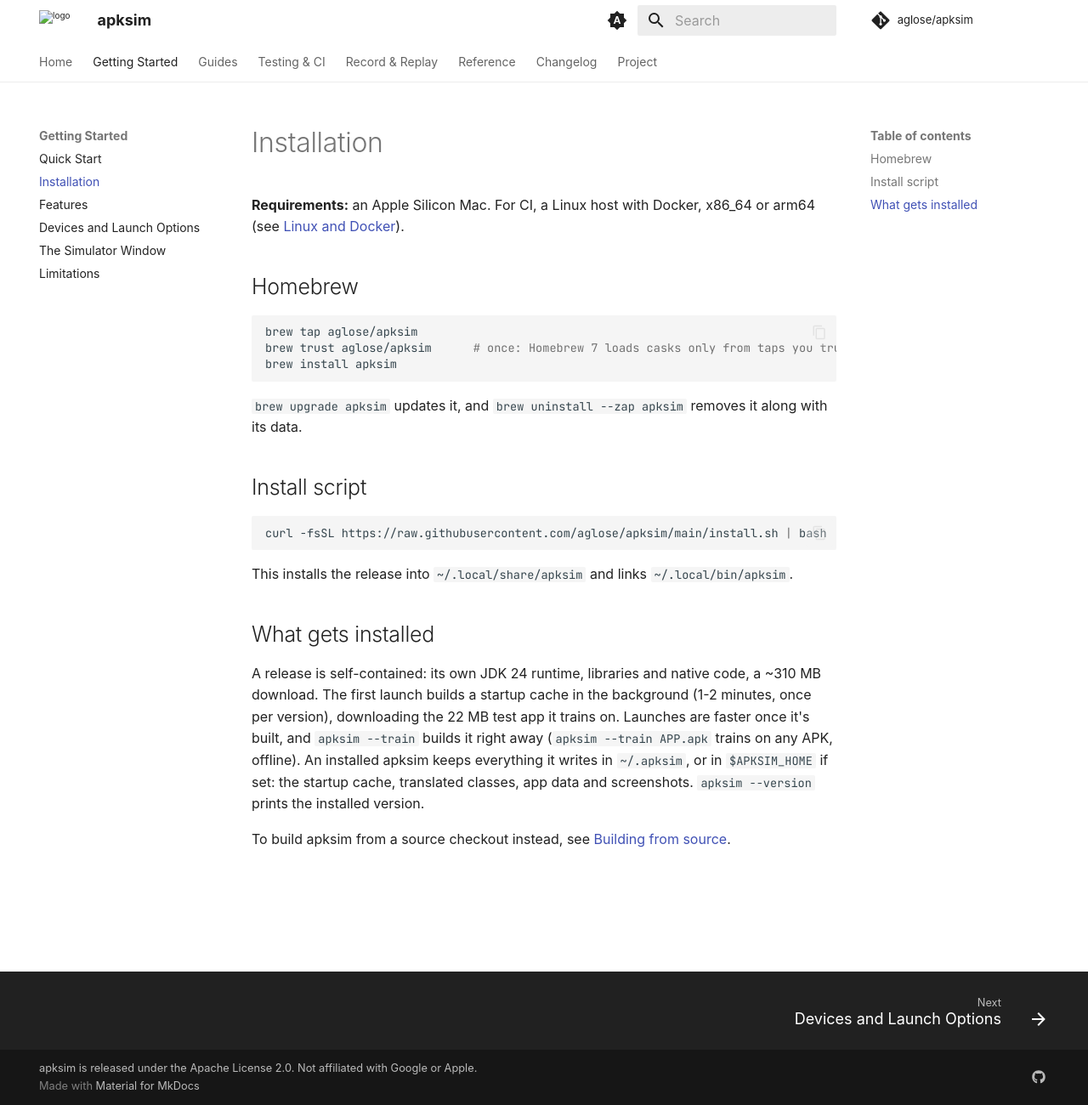
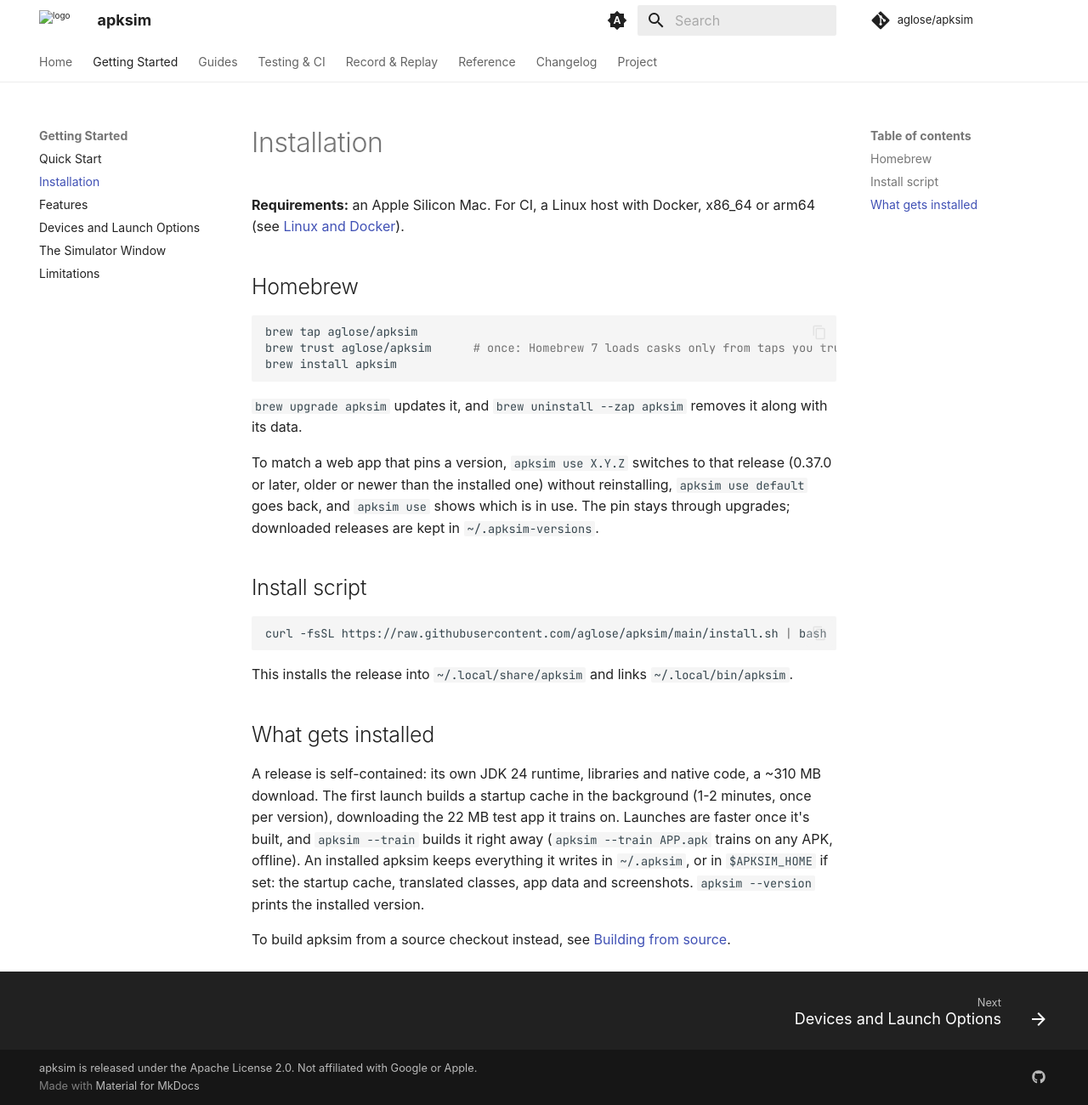
Before and after one commit to aglose/apksim, an MkDocs documentation site: the page built from website/docs/installation.md, in a window 1280 px wide and 1300 px high. Shown: the whole window at 85% size. Built offline with MkDocs 1.6.1 and Material for MkDocs 9.7.7, drawn with Linux system fonts in a browser that asks for light colours; some web fonts are replaced; comment, search, counter and statistics services are not loaded.

Commit message:
Docs for 0.70.0: apksim use and inspect, image tags

````diff
--- a/website/docs/installation.md
+++ b/website/docs/installation.md
@@ -11,6 +11,10 @@ brew install apksim
 ```
 
 `brew upgrade apksim` updates it, and `brew uninstall --zap apksim` removes it along with its data.
+
+To match a web app that pins a version, `apksim use X.Y.Z` switches to that release (0.37.0 or later, older or newer
+than the installed one) without reinstalling, `apksim use default` goes back, and `apksim use` shows which is in use.
+The pin stays through upgrades; downloaded releases are kept in `~/.apksim-versions`.
 
 ## Install script
 
````
Also changed, not shown: docs/linux-docker.md (+3 -3 lines), docs/skills/apksim-bug-to-pr/SKILL.md (+2 -1 lines), website/docs/screenshot-tests.md (+2 -2 lines), website/pages/beam.md (+1 -1 lines).
